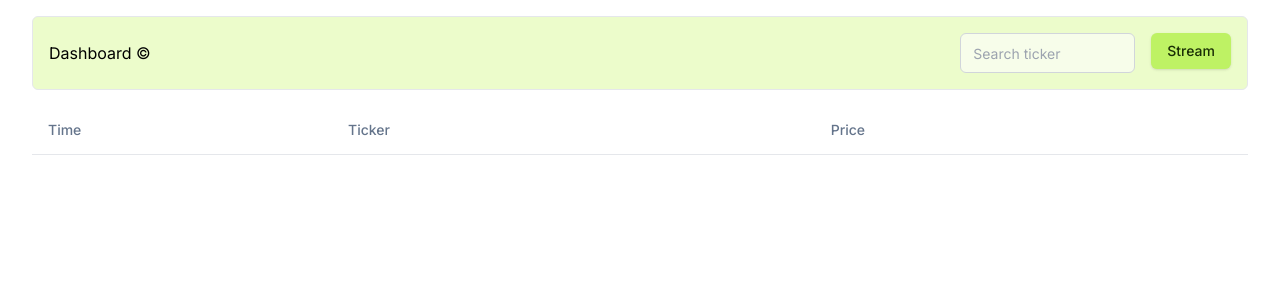
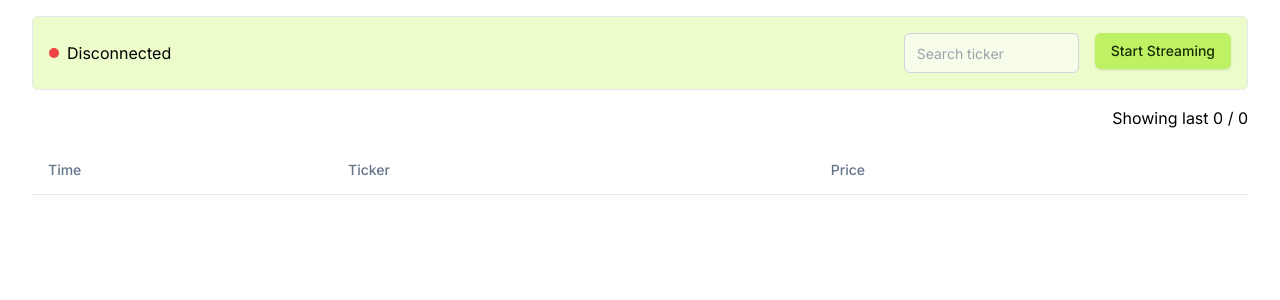
Before and after one commit to julianlbs/streaming-app, a Next.js app in the folder packages/front-end/: page /dashboard in a window 1280 px wide. Shown: the top 300 px of the page. Built offline with nearby package versions, Linux system fonts and the light colour scheme.

Commit message:
feat: add socket connection status

```diff
--- a/packages/front-end/src/app/dashboard/page.tsx
+++ b/packages/front-end/src/app/dashboard/page.tsx
@@ -9,14 +9,17 @@ export default function DashboardPage() {
 
   const [ticker, setTicker] = useState("")
 
-  const { connect, dataPointItems } = useStreamData(process.env.WS_URL, ticker)
+  const { connect, dataPointItems, webSocket } = useStreamData(process.env.WS_URL, ticker)
 
   return (
     <>
-      <FilterBar connectWebSocket={connect} setTicker={setTicker} />
+      <FilterBar connectWebSocket={connect} setTicker={setTicker} isSocketConnected={Boolean(webSocket?.OPEN)} />
       <main className="flex min-h-screen flex-col items-center justify-between md:px-8 bg-white">
         <div className='flex flex-col gap-4 w-full'
         >
+          <div className='flex justify-end'>
+            <p>Showing last {dataPointItems.length >= 100 ? 100 : 0} / {dataPointItems.length}</p>
+          </div>
           <DataPointTable dataPoints={dataPointItems} />
         </div>
       </main>
--- a/packages/front-end/src/presentation/components/modules/FilterBar.tsx
+++ b/packages/front-end/src/presentation/components/modules/FilterBar.tsx
@@ -4,14 +4,16 @@ import React, { type ChangeEvent, type FormEvent, type SetStateAction } from 're
 import { Input } from '@/components/ui/input'
 import { Button } from '@/components/ui/button'
 import { useSocketStore } from '@/presentation/store/useSocketStore'
+import ConnectionBadge from './connection-badge'
 
 interface Props {
   connectWebSocket: () => void
   setTicker: (value: SetStateAction<string>) => void
+  isSocketConnected: boolean
 }
 
 function FilterBar(props: Props) {
-  const { connectWebSocket } = props
+  const { connectWebSocket, isSocketConnected } = props
 
   const { socketStream } = useSocketStore()
 
@@ -26,12 +28,12 @@ function FilterBar(props: Props) {
   }
 
   return (
-    <div className='px-2 md:px-8 py-4 w-full'>
+    <div className='px-2 md:px-8 py-4 w-full flex flex-col gap-2'>
       <div className='border w-full h-full p-2 md:p-4 py-4 rounded-md bg-lime-100 flex flex-col md:flex-row md:items-center gap-3 justify-between'>
-        <p className='inline-block w-[15%]'>Dashboard &copy;</p>
+        <ConnectionBadge isConnected={isSocketConnected} />
         <form className='flex gap-4' onSubmit={handleStartStream}>
           <Input placeholder='Search ticker' className='w-full md:w-[175px]' onChange={handleChangeTicker} />
-          <Button type='submit'>Stream</Button>
+          <Button type='submit'>{isSocketConnected ? 'Change Filter' : 'Start Streaming'}</Button>
         </form>
       </div>
     </div>
--- /dev/null
+++ b/packages/front-end/src/presentation/components/modules/connection-badge.tsx
@@ -0,0 +1,33 @@
+import React from 'react'
+
+interface Props {
+  isConnected: boolean
+}
+
+function ConnectionBadge(props: Props) {
+  const { isConnected } = props
+
+
+  return (
+    <div className='flex gap-2 items-center'>
+      {isConnected ? <ConnectedComponent /> : null}
+      {!isConnected ? <DisconnectedComponent /> : null}
+    </div>
+  )
+}
+
+export default ConnectionBadge
+
+const ConnectedComponent = () => (
+  <>
+    <div className='w-[10px] h-[10px] rounded-full bg-green-500' />
+    <p>Connected</p>
+  </>
+)
+
+const DisconnectedComponent = () => (
+  <>
+    <div className='w-[10px] h-[10px] rounded-full bg-red-500' />
+    <p>Disconnected</p>
+  </>
+)
```
